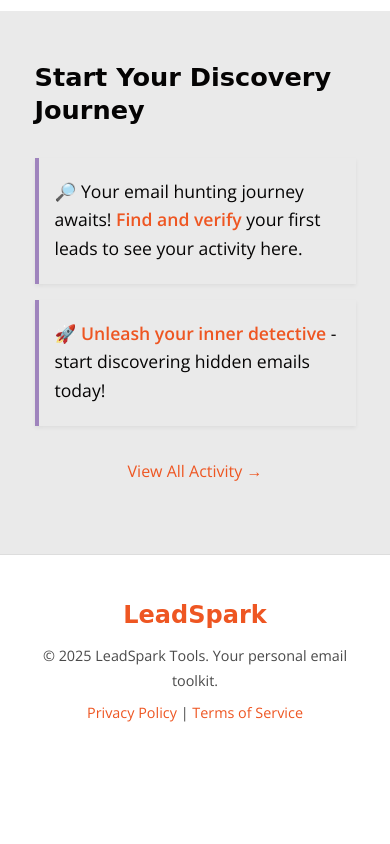
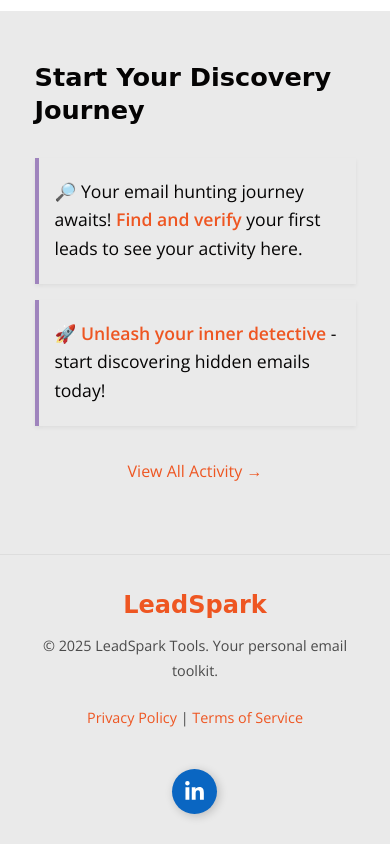
Before and after one commit to Rohanpatel16/leadspark, a website with bundled scripts: page index.html in a window 390 px wide. Shown: the part 1179-2023 px from the top of the page. Before the commit the page ends 1953 px from the top, so only its background shows below. Built offline with nearby package versions, Linux system fonts and the light colour scheme; no server answers; a web font is replaced by a local one.

Commit message:
Add LinkedIn button to footer with hover animation

```diff
--- a/css/styles.css
+++ b/css/styles.css
@@ -474,12 +474,31 @@
 
 /* Footer */
 .footer {
-    padding: 40px 0;
-    background-color: var(--color-surface);
+    background-color: var(--color-bg-alt);
+    padding: 30px 0;
+    margin-top: 40px;
     border-top: 1px solid var(--color-border);
     text-align: center;
     margin-top: auto;
 }
+
+.footer-content {
+    display: flex;
+    justify-content: space-between;
+    align-items: center;
+    flex-wrap: wrap;
+}
+
+.footer-brand {
+    text-align: left;
+}
+
+.footer-links {
+    display: flex;
+    align-items: center;
+    gap: 15px;
+}
+
 .footer p { margin-bottom: 0.5rem; font-size: 0.9rem; color: var(--color-text-muted); }
 .footer .navbar-brand { font-size: 1.5rem; display: inline-block; margin-bottom: 0.5rem;}
 
@@ -542,6 +561,24 @@
     #validationLogTable td.status-cell span { font-size: 0.8em; }
     .log-controls { flex-direction: column; align-items: stretch;}
     .log-controls > div { margin-bottom: 0.5rem; }
+
+    .footer-content {
+        flex-direction: column;
+        text-align: center;
+    }
+
+    .footer-brand {
+        text-align: center;
+        margin-bottom: 15px;
+    }
+
+    .footer-links {
+        flex-direction: column;
+    }
+
+    .linkedin-link {
+        margin-top: 10px;
+    }
 }
 
 /* No activity message styling */
@@ -645,3 +682,83 @@
 .content-article li:last-child {
     margin-bottom: 0;
 }
+
+/* LinkedIn Button Styles */
+.linkedin-link {
+  display: inline-block;
+  margin-left: 15px;
+  vertical-align: middle;
+}
+
+.Btn {
+  display: flex;
+  align-items: center;
+  justify-content: flex-start;
+  width: 45px;
+  height: 45px;
+  border: none;
+  border-radius: 50%;
+  cursor: pointer;
+  position: relative;
+  overflow: hidden;
+  transition-duration: 0.3s;
+  box-shadow: 2px 2px 10px rgba(0, 0, 0, 0.199);
+  background-color: #0a66c2;
+}
+
+.sign {
+  width: 100%;
+  transition-duration: 0.3s;
+  display: flex;
+  align-items: center;
+  justify-content: center;
+}
+
+.sign svg {
+  width: 25px;
+}
+
+.sign svg path {
+  fill: white;
+}
+.text {
+  position: absolute;
+  right: 0%;
+  width: 0%;
+  opacity: 0;
+  color: white;
+  font-size: 1.2em;
+  font-weight: 600;
+  transition-duration: 0.3s;
+}
+
+.Btn:hover {
+  width: 135px;
+  border-radius: 40px;
+  transition-duration: 0.3s;
+}
+
+.Btn:hover .sign {
+  width: 30%;
+  transition-duration: 0.3s;
+  padding-left: 10px;
+}
+
+.Btn:hover .text {
+  opacity: 1;
+  width: 70%;
+  transition-duration: 0.3s;
+  padding-right: 10px;
+}
+.Btn:active {
+  transform: translate(2px, 2px);
+}
+
+/* Media query for responsive footer */
+@media (max-width: 768px) {
+  .linkedin-link {
+    display: block;
+    margin-left: 0;
+    margin-top: 15px;
+  }
+}
--- a/index.html
+++ b/index.html
@@ -600,9 +600,36 @@
     <!-- Footer -->
     <footer class="footer">
         <div class="container">
-            <a href="javascript:showPage('home-page-content');" class="navbar-brand">LeadSpark</a>
-            <p>© <span id="currentYear"></span> LeadSpark Tools. Your personal email toolkit.</p>
-            <p><a href="javascript:showPage('privacy-policy-page-content');">Privacy Policy</a> | <a href="javascript:showPage('terms-of-service-page-content');">Terms of Service</a></p>
+            <div class="footer-content">
+                <div class="footer-brand">
+                    <a href="javascript:showPage('home-page-content');" class="navbar-brand">LeadSpark</a>
+                    <p>© <span id="currentYear"></span> LeadSpark Tools. Your personal email toolkit.</p>
+                </div>
+                <div class="footer-links">
+                    <p>
+                        <a href="javascript:showPage('privacy-policy-page-content');">Privacy Policy</a> |
+                        <a href="javascript:showPage('terms-of-service-page-content');">Terms of Service</a>
+                    </p>
+                    <a href="https://www.linkedin.com/in/iamrohanpatel/" target="_blank" class="linkedin-link">
+                        <button class="Btn">
+                            <div class="sign">
+                                <svg
+                                    fill="white"
+                                    class="svgIcon"
+                                    xmlns="http://www.w3.org/2000/svg"
+                                    height="1.6em"
+                                    viewBox="0 0 448 512"
+                                >
+                                    <path
+                                        d="M100.3 448H7.4V148.9h92.9zM53.8 108.1C24.1 108.1 0 83.5 0 53.8a53.8 53.8 0 0 1 107.6 0c0 29.7-24.1 54.3-53.8 54.3zM447.9 448h-92.7V302.4c0-34.7-.7-79.2-48.3-79.2-48.3 0-55.7 37.7-55.7 76.7V448h-92.8V148.9h89.1v40.8h1.3c12.4-23.5 42.7-48.3 87.9-48.3 94 0 111.3 61.9 111.3 142.3V448z"
+                                    ></path>
+                                </svg>
+                            </div>
+                            <div class="text">Linkedln</div>
+                        </button>
+                    </a>
+                </div>
+            </div>
         </div>
     </footer>
 
```
